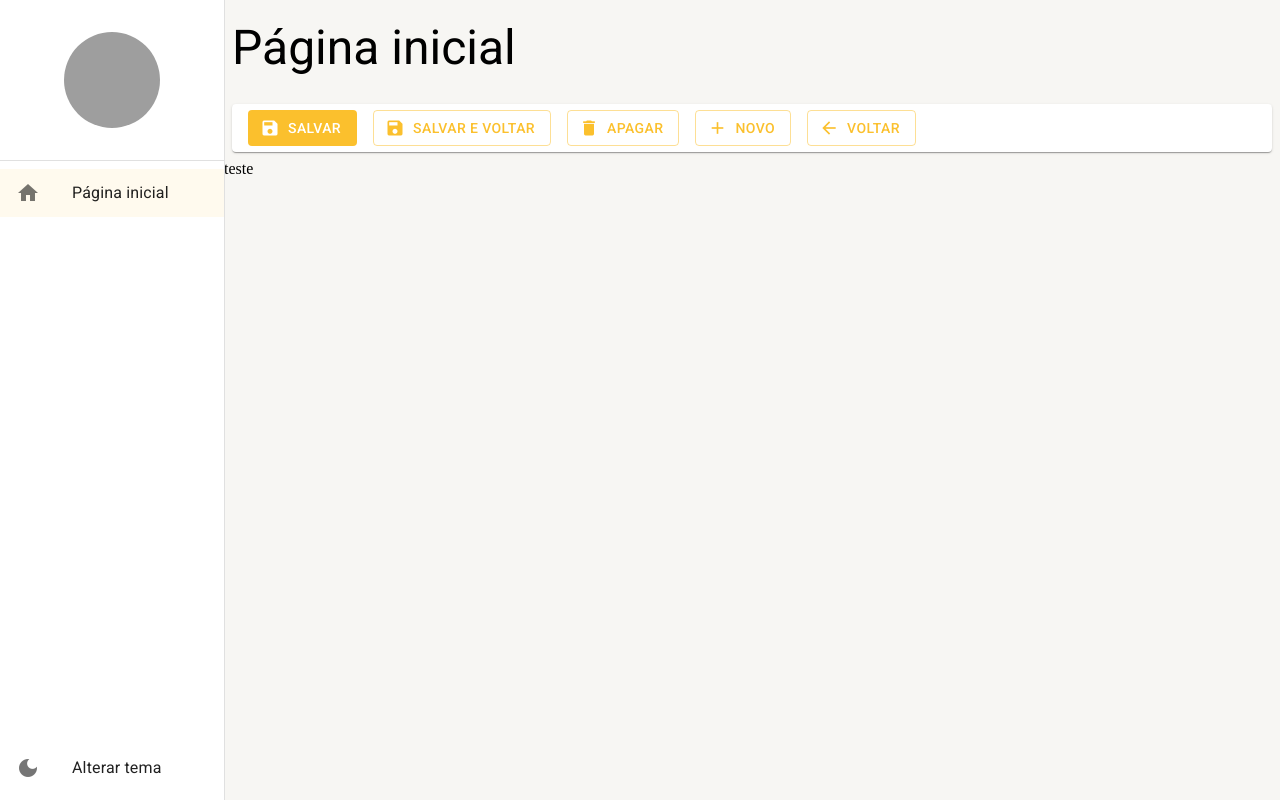
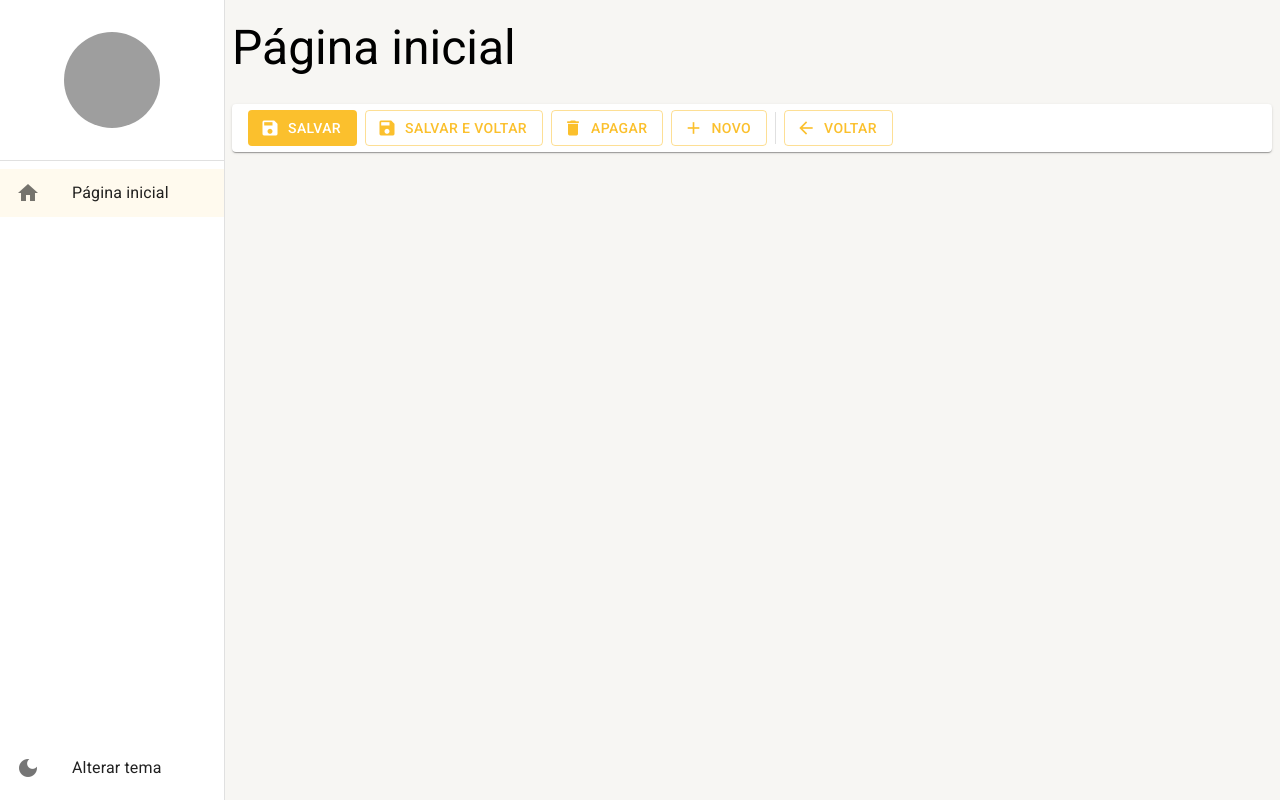
Before and after one commit to Viniciussilver/react-materialui-typescript, a React (Vite) app: page /pagina-inicial in a window 1280 px wide. Built offline with nearby package versions, Linux system fonts and the light colour scheme; grey boxes are pictures that could not be loaded.

Commit message:
feat: adicionado axios/configuração e "backend" com json-server

```diff
--- /dev/null
+++ b/mock/database.json
@@ -0,0 +1,8 @@
+{
+    "users": [
+        {
+            "id": 1,
+            "name": "Vinícius"
+        }
+    ]
+}
--- a/package.json
+++ b/package.json
@@ -6,13 +6,15 @@
   "scripts": {
     "dev": "vite",
     "build": "tsc && vite build",
-    "preview": "vite preview"
+    "preview": "vite preview",
+    "mock": "json-server -w -p 3333 ./mock/database.json"
   },
   "dependencies": {
     "@emotion/react": "^11.10.5",
     "@emotion/styled": "^11.10.5",
     "@fontsource/roboto": "^4.5.8",
     "@mui/material": "^5.11.2",
+    "axios": "^1.2.2",
     "react": "^18.2.0",
     "react-dom": "^18.2.0",
     "react-router-dom": "^6.6.1"
@@ -27,6 +29,7 @@
     "eslint-plugin-import-helpers": "^1.3.1",
     "eslint-plugin-react": "^7.31.11",
     "eslint-plugin-react-hooks": "^4.6.0",
+    "json-server": "^0.17.1",
     "typescript": "^4.9.3",
     "vite": "^4.0.0"
   }
--- a/src/pages/Dashboard/index.tsx
+++ b/src/pages/Dashboard/index.tsx
@@ -5,11 +5,12 @@ export const Dashboard = () => {
   return (
     <LayoutBase
       title='Página inicial'
-      barraDeFerramentas={
-        <FerramentasDeDetalhes />
-      }
+      barraDeFerramentas={(
+        <FerramentasDeDetalhes
+          mostrarBotaoSalvarEFechar
+        />
+      )}
     >
-      <p>teste</p>
     </LayoutBase>
   );
 };
--- a/src/shared/components/FerramentasDaListagem/index.tsx
+++ b/src/shared/components/FerramentasDaListagem/index.tsx
@@ -1,5 +1,4 @@
 import { Box, Button, Icon, Paper, TextField, useTheme } from '@mui/material';
-import { Link } from 'react-router-dom';
 
 type FerramentasDaListagemProps = {
   textoDaBusca?: string;
--- a/src/shared/components/FerramentasDeDetalhes/index.tsx
+++ b/src/shared/components/FerramentasDeDetalhes/index.tsx
@@ -1,51 +1,190 @@
-import { Box, Button, Icon, Paper, useTheme } from '@mui/material';
+import { Box, Button, ButtonGroup, Divider, Icon, Paper, Skeleton, Typography, useMediaQuery, useTheme } from '@mui/material';
+import axios from 'axios';
 
-export const FerramentasDeDetalhes: React.FC = () => {
+type FerramentasDeDetalhesProps = {
+  textoBotaoNovo?: string;
+
+  mostrarBotaoNovo?: boolean;
+  mostrarBotaoVoltar?: boolean;
+  mostrarBotaoApagar?: boolean;
+  mostrarBotaoSalvar?: boolean;
+  mostrarBotaoSalvarEFechar?: boolean;
+
+  mostrarBotaoNovoCarregando?: boolean;
+  mostrarBotaoVoltarCarregando?: boolean;
+  mostrarBotaoApagarCarregando?: boolean;
+  mostrarBotaoSalvarCarregando?: boolean;
+  mostrarBotaoSalvarEFecharCarregando?: boolean;
+
+  aoClicarEmNovo?: () => void;
+  aoClicarEmVoltar?: () => void;
+  aoClicarEmApagar?: () => void;
+  aoClicarEmSalvar?: () => void;
+  aoClicarEmSalvarEFechar?: () => void;
+}
+
+export const FerramentasDeDetalhes: React.FC<FerramentasDeDetalhesProps> = ({
+  textoBotaoNovo = 'Novo',
+  mostrarBotaoNovo = true,
+  mostrarBotaoVoltar = true,
+  mostrarBotaoApagar = true,
+  mostrarBotaoSalvar = true,
+  mostrarBotaoSalvarEFechar = false,
+
+  mostrarBotaoNovoCarregando = false,
+  mostrarBotaoVoltarCarregando = false,
+  mostrarBotaoApagarCarregando = false,
+  mostrarBotaoSalvarCarregando = false,
+  mostrarBotaoSalvarEFecharCarregando = false,
+
+  aoClicarEmNovo,
+  aoClicarEmVoltar,
+  aoClicarEmApagar,
+  aoClicarEmSalvar,
+  aoClicarEmSalvarEFechar,
+}) => {
   const theme = useTheme();
+
+  const smDown = useMediaQuery(theme.breakpoints.down('sm'));
+  const mdDown = useMediaQuery(theme.breakpoints.down('md'));
+
+
+  // const AUTH_ADMIN_CONFIG = 'zSnk0dI5ivPxX1M7bUHwAuopFjiS1B';
+
+
+
+  // const data = JSON.stringify({
+  //   firstName: 'Vinicius',
+  //   lastName: 'Freitas',
+  //   email: 'vinicius77@gmail.com',
+  //   password: '12345abc'
+  // });
+
+  // const request = async () => {
+
+  //   const response = await axios.post('https://test-dev.tikal.tech/adm/admin', data , {
+  //     headers: {
+  //       'x-api-key': AUTH_ADMIN_CONFIG,
+  //       'Content-Type': 'application/json',
+  //     }}
+  //   );
+
+  //   console.log(response);
+  // };
+
+  // request();
+
+  const teste = async () => {
+
+    localStorage.setItem('teste', JSON.stringify({vini: 'vini'}));
+  };
+
+  const ola = () => {
+    teste();
+  };
+  ola();
+
 
   return (
     <Box
+      gap={1}
+      marginX={1}
+      padding={1}
+      paddingX={2}
+      display="flex"
+      alignItems="center"
+      height={theme.spacing(6)}
       component={Paper}
-      height={theme.spacing(5)}
-      display='flex'
-      alignItems='center'
-      marginX={1}
-      paddingX={2}
-      paddingY={3}
-      gap={2}
     >
-      <Button color='primary'
+
+      {(mostrarBotaoSalvar && !mostrarBotaoSalvarCarregando) && (
+        <Button
+          color='primary'
           disableElevation
           variant='contained'
+          onClick={aoClicarEmSalvar}
+          startIcon={<Icon>save</Icon>}
+        ><Typography variant='button' whiteSpace='nowrap' overflow='hidden' textOverflow='ellipsis'>Salvar </Typography></Button>
+      )}
 
+      {   mostrarBotaoSalvarCarregando &&
+      (
+        <Skeleton width={108} height={55}/>
+      )}
+
+      {(mostrarBotaoSalvarEFechar && !mostrarBotaoSalvarEFecharCarregando && !mdDown) && (
+        <Button
+          color='primary'
+          disableElevation
+          variant='outlined'
+          onClick={aoClicarEmSalvarEFechar}
           startIcon={<Icon>save</Icon>}
-      >salvar</Button>
+        ><Typography variant='button' whiteSpace='nowrap' overflow='hidden' textOverflow='ellipsis'>Salvar e voltar</Typography></Button>
+      )}
+
+      {   mostrarBotaoSalvarEFecharCarregando && !mdDown &&
+      (
+        <Skeleton width={108} height={55}/>
+      )}
 
 
-      <Button color='primary'
+
+
+      {(mostrarBotaoApagar && !mostrarBotaoApagarCarregando) && (
+        <Button
+          color='primary'
           disableElevation
           variant='outlined'
+          onClick={aoClicarEmApagar}
+          startIcon={<Icon>delete</Icon>}
+        ><Typography variant='button' whiteSpace='nowrap' overflow='hidden' textOverflow='ellipsis'>Apagar</Typography></Button>
+      )}
 
-        startIcon={<Icon>save</Icon>}
-      >salvar e voltar</Button>
-      <Button color='primary'
+      {   mostrarBotaoApagarCarregando &&
+      (
+        <Skeleton width={108} height={55}/>
+      )}
+
+
+
+      {(mostrarBotaoNovo && !mostrarBotaoNovoCarregando && !smDown) && (
+        <Button
+          color='primary'
           disableElevation
           variant='outlined'
+          onClick={aoClicarEmNovo}
+          startIcon={<Icon>add</Icon>}
+        ><Typography variant='button' whiteSpace='nowrap' overflow='hidden' textOverflow='ellipsis'>{textoBotaoNovo}</Typography></Button>
+      )}
 
-        startIcon={<Icon>delete</Icon>}
-      >apagar</Button>
-      <Button color='primary'
+      {   mostrarBotaoNovoCarregando && !smDown &&
+      (
+        <Skeleton width={108} height={55}/>
+      )}
+
+      { mostrarBotaoVoltar && (mostrarBotaoApagar || mostrarBotaoNovo || mostrarBotaoSalvar || mostrarBotaoSalvarEFechar) && (
+        <Divider variant='middle' orientation='vertical' />
+
+      )}
+
+
+      {(mostrarBotaoVoltar && !mostrarBotaoVoltarCarregando) && (
+        <Button
+          color='primary'
           disableElevation
           variant='outlined'
+          onClick={aoClicarEmVoltar}
+          startIcon={<Icon>arrow_back</Icon>}
+        ><Typography variant='button' whiteSpace='nowrap' overflow='hidden' textOverflow='ellipsis'>voltar</Typography></Button>
+      )}
 
-        startIcon={<Icon>add</Icon>}
-      >Novo</Button>
-      <Button color='primary'
-        disableElevation
-        variant='outlined'
+      {   mostrarBotaoVoltarCarregando &&
+      (
+        <Skeleton width={108} height={55}/>
+      )}
 
-        startIcon={<Icon>arrow_back</Icon>}
-      >voltar</Button>
+
+
     </Box>
   );
 };
```
Also changed, not shown: src/shared/services/axios-config/index.ts (added, +30 -0 lines), mock/README.md (added), 1 other file (tests, documents, lock files or other folders). Lines whose indentation alone changed are shown as unchanged.
